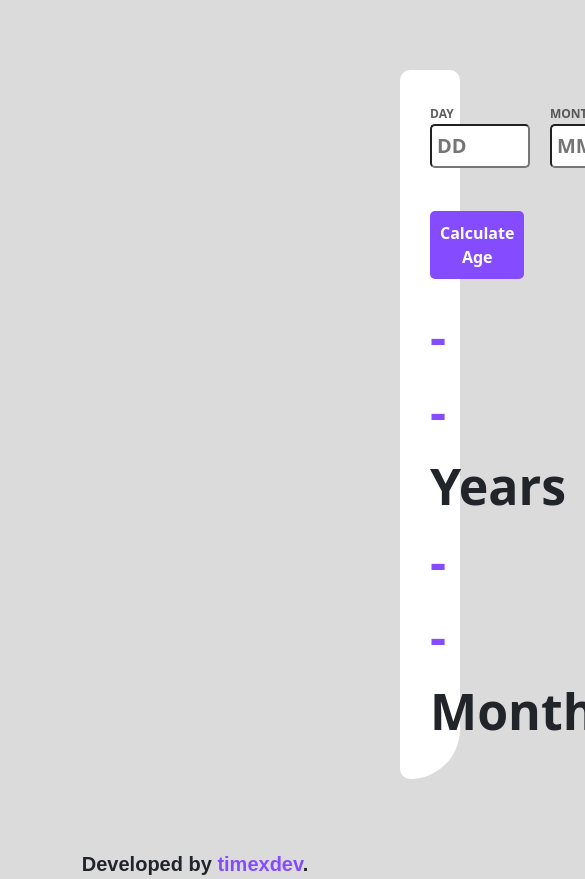
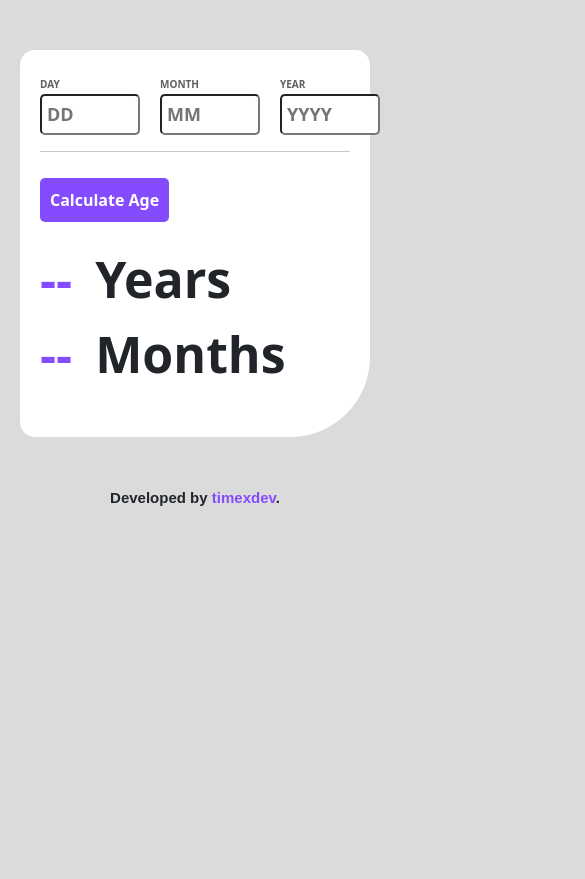
Before and after one commit to timexdev/age-calculator-, a plain HTML site: page index.html in a window 390 px wide. Shown: the top 879 px of the page, 585 px wide, since content can reach past the window. After the commit the page ends 844 px from the top, so only its background shows below. Drawn offline with nearby package versions, Linux system fonts and the light colour scheme.

Commit message:
worked on responsiveness

```diff
--- a/style.css
+++ b/style.css
@@ -56,3 +56,64 @@ a{
     text-decoration: none;
     color: hsl(259, 100%, 65%);
 }
+
+@media (max-width:600px) {
+    body{
+        background-color: hsl(0, 0%, 86%);
+
+    }
+    .board{
+        margin: 50px 20px;
+        background-color: white;
+        padding: 20px;
+        border-radius: 15px 15px 80px 15px;
+    }
+    label{
+        font-size:10px ;
+        font-weight: bold;
+        color: hsla(0, 0%, 20%, 0.784);
+    }
+    input{
+        width: 100px;
+        border-radius: 5px;
+        margin-right: 20px;
+        font-size: 18px;
+        padding: 5px 15px 5px 5px ;
+        font-weight: 700;
+        color: hsl(0, 1%, 44%);
+    }
+    .input-container{
+        display: flex;
+    }
+    .age-display{
+        margin-top: 10px;
+        margin-bottom: 25px;
+    }
+    button{
+        background-color: hsl(259, 100%, 65%);
+        color: white;
+        padding: 10px 10px;
+        margin: 10px 0;
+        border: none;
+        border-radius: 5px;
+        font-weight: bold;
+    }
+    span{
+        font-size: 40px;
+        margin-right: 10px;
+        font-weight: 800;
+        font-size: 50px;
+    }
+    #display-year, #display-month{
+        color: hsl(259, 100%, 65%);
+    }
+    footer{
+        font-size: 15px;
+        font-weight: bold;
+        font-family: Arial, Helvetica, sans-serif;
+    }
+    a{
+        text-decoration: none;
+        color: hsl(259, 100%, 65%);
+    }
+}
```
